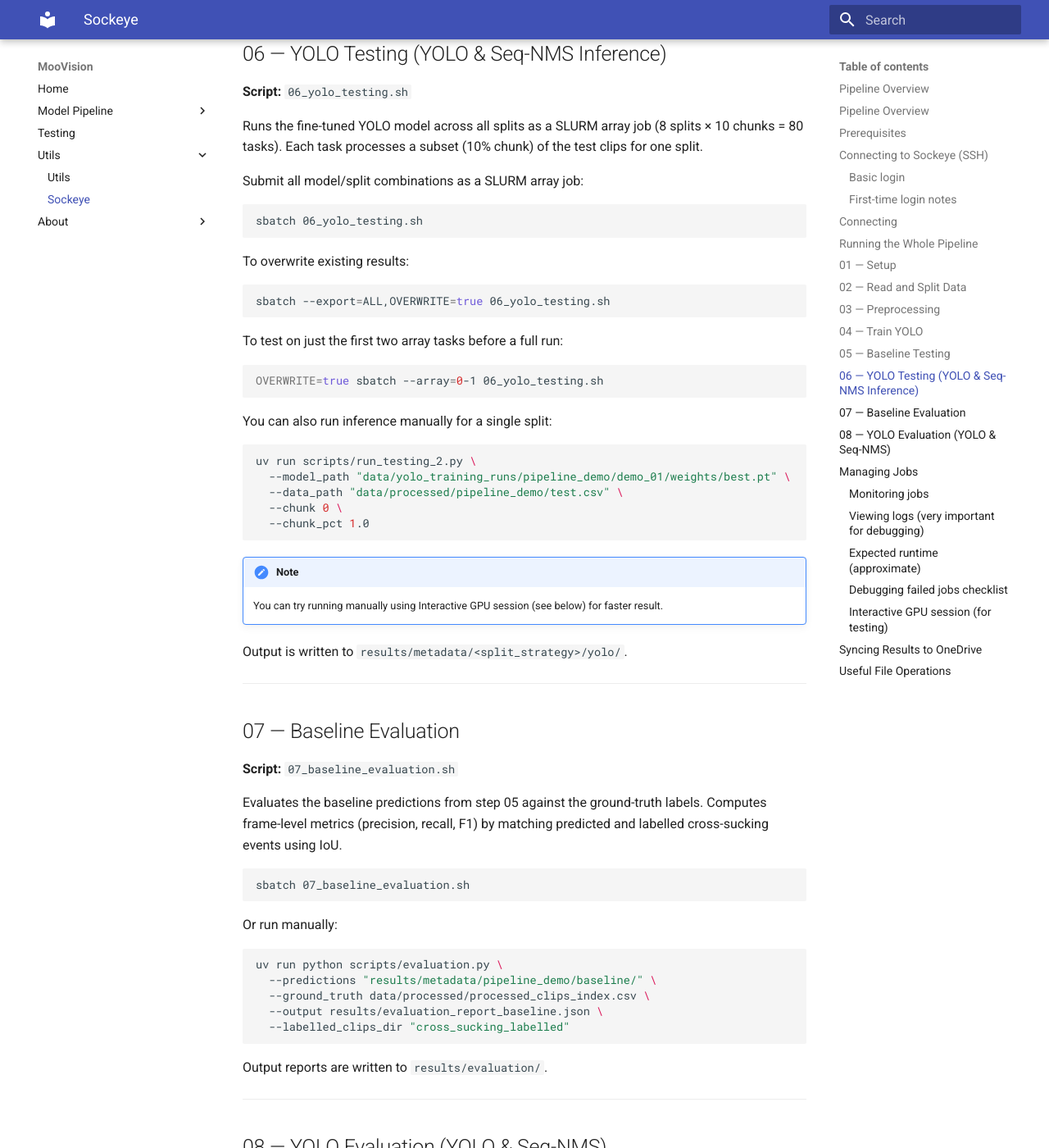
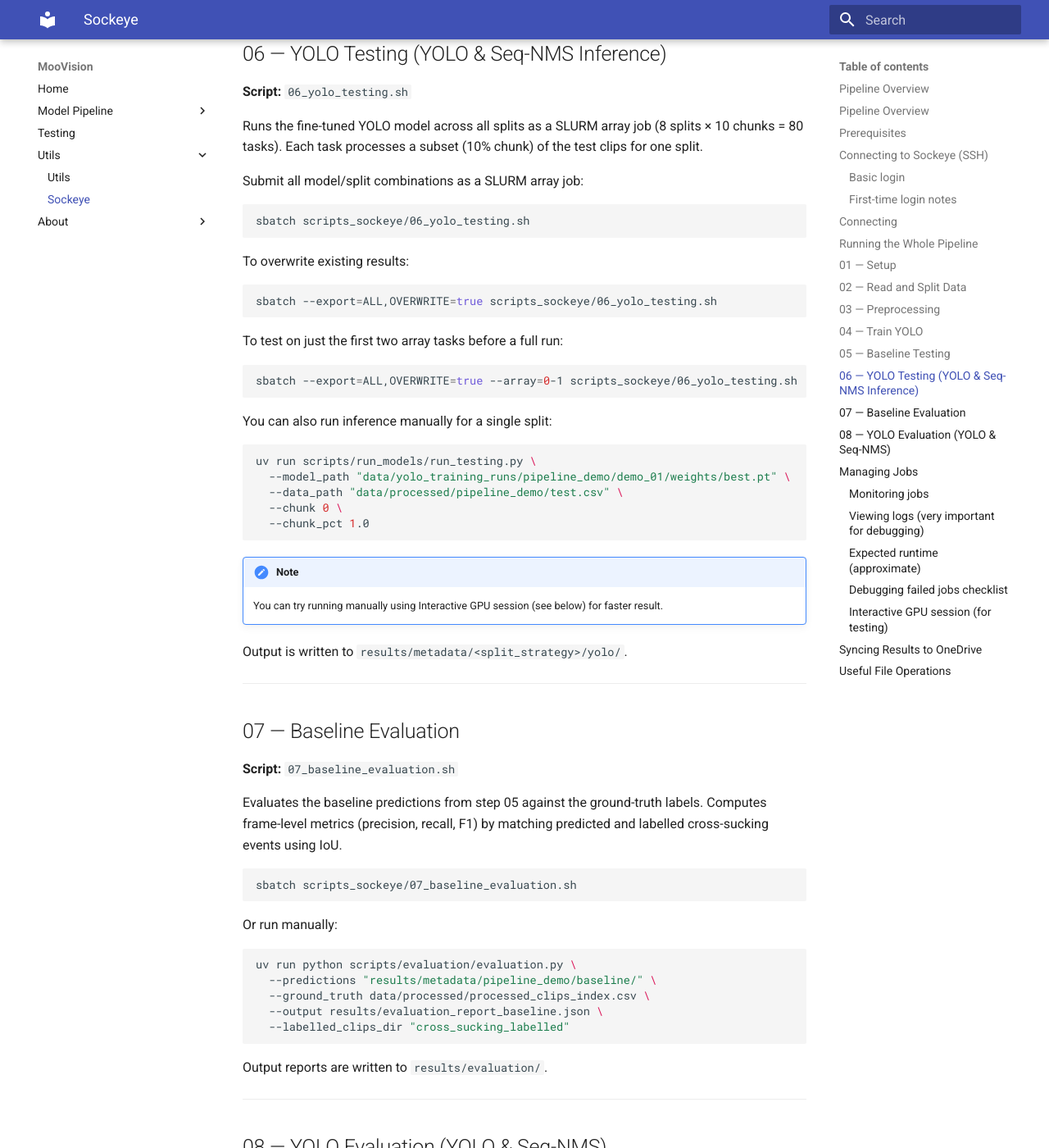
Before and after one commit to UBC-AWP/mooVision, an MkDocs documentation site: the page built from docs/utils/sockeye.md, in a window 1280 px wide and 1400 px high, scrolled down 4691 px. Shown: the whole window at 82% size. Built offline with MkDocs 1.6.1 and Material for MkDocs 9.7.7, drawn with Linux system fonts in a browser that asks for light colours; some of the changed text lies outside the part shown.

Commit message:
update paths for sockeye documentation

````diff
--- a/docs/utils/sockeye.md
+++ b/docs/utils/sockeye.md
@@ -95,7 +95,7 @@ bash run_training_pipeline.sh
 Installs Python dependencies into the shared virtual environment using `uv`. This only needs to be run once when first setting up the project on Sockeye, or after adding new dependencies to `pyproject.toml`.
 
 ```bash
-sbatch 01_setup.sh
+sbatch scripts_sockeye/01_setup.sh
 ```
 
 !!! note
@@ -110,7 +110,7 @@ sbatch 01_setup.sh
 Reads the raw clip index and partitions it into train, validation, and test sets. Splits are done **per pen** to prevent data leakage — clips from the same pen never appear in both training and test sets.
 
 ```bash
-sbatch 02_read_and_split_data.sh
+sbatch scripts_sockeye/02_read_and_split_data.sh
 ```
 
 Output is written to `data/processed/`, including `processed_clips_index.csv`. The generated processed_clips_index.csv serves as the canonical ground-truth file used by both inference and evaluation steps.
@@ -124,7 +124,7 @@ Output is written to `data/processed/`, including `processed_clips_index.csv`. T
 Converts raw video clips into the frame-level format expected by YOLO. This includes extracting frames, resizing, and generating YOLO-format label files.
 
 ```bash
-sbatch 03_preprocessing.sh
+sbatch scripts_sockeye/03_preprocessing.sh
 ```
 
 This is typically the most time-consuming step. Check job progress with:
@@ -146,7 +146,7 @@ data/yolo_training_runs/split_N_model/weights/best.pt
 ```
 
 ```bash
-sbatch 04_train_yolo.sh
+sbatch scripts_sockeye/04_train_yolo.sh
 ```
 
 !!! note
@@ -161,7 +161,7 @@ sbatch 04_train_yolo.sh
 Runs the **baseline** inference pipeline, which detects cross-sucking using IoU overlap thresholds and minimum duration filtering — no fine-tuned model is involved. This serves as a performance lower bound to compare against the trained YOLO model.
 
 ```bash
-sbatch 05_baseline_testing.sh
+sbatch scripts_sockeye/05_baseline_testing.sh
 ```
 
 Output is written to `results/metadata/<split_strategy>/baseline/`.
@@ -178,25 +178,25 @@ Runs the fine-tuned YOLO model across all splits as a SLURM array job (8 splits
 Submit all model/split combinations as a SLURM array job:
 
 ```bash
-sbatch 06_yolo_testing.sh
+sbatch scripts_sockeye/06_yolo_testing.sh
 ```
 
 To overwrite existing results:
 
 ```bash
-sbatch --export=ALL,OVERWRITE=true 06_yolo_testing.sh
+sbatch --export=ALL,OVERWRITE=true scripts_sockeye/06_yolo_testing.sh
 ```
 
 To test on just the first two array tasks before a full run:
 
 ```bash
-OVERWRITE=true sbatch --array=0-1 06_yolo_testing.sh
+sbatch --export=ALL,OVERWRITE=true --array=0-1 scripts_sockeye/06_yolo_testing.sh
 ```
 
 You can also run inference manually for a single split:
 
 ```bash
-uv run scripts/run_testing_2.py \
+uv run scripts/run_models/run_testing.py \
   --model_path "data/yolo_training_runs/pipeline_demo/demo_01/weights/best.pt" \
   --data_path "data/processed/pipeline_demo/test.csv" \
   --chunk 0 \
@@ -217,13 +217,13 @@ Output is written to `results/metadata/<split_strategy>/yolo/`.
 Evaluates the baseline predictions from step 05 against the ground-truth labels. Computes frame-level metrics (precision, recall, F1) by matching predicted and labelled cross-sucking events using IoU.
 
 ```bash
-sbatch 07_baseline_evaluation.sh
+sbatch scripts_sockeye/07_baseline_evaluation.sh
 ```
 
 Or run manually:
 
 ```bash
-uv run python scripts/evaluation.py \
+uv run python scripts/evaluation/evaluation.py \
   --predictions "results/metadata/pipeline_demo/baseline/" \
   --ground_truth data/processed/processed_clips_index.csv \
   --output results/evaluation_report_baseline.json \
@@ -243,19 +243,19 @@ Evaluates the fine-tuned YOLO predictions from step 06 against ground truth. Run
 Once inference is done, submit the evaluation job:
 
 ```bash
-sbatch 08_yolo_evaluation.sh
+sbatch scripts_sockeye/08_yolo_evaluation.sh
 ```
 
 Or run manually:
 
 ```bash
-uv run python scripts/evaluation.py \
+uv run python scripts/evaluation/evaluation.py \
   --predictions "results/metadata/pipeline_demo/yolo/" \
   --ground_truth data/processed/processed_clips_index.csv \
   --output results/evaluation_report_yolo.json \
   --labelled_clips_dir "cross_sucking_labelled"
 
-uv run python scripts/evaluation.py \
+uv run python scripts/evaluation/evaluation.py \
     --predictions "results/metadata/pipeline_demo/seq-nms/" \
     --ground_truth data/processed/processed_clips_index.csv \
     --output results/evaluation_report_seq_nms.json \
````
